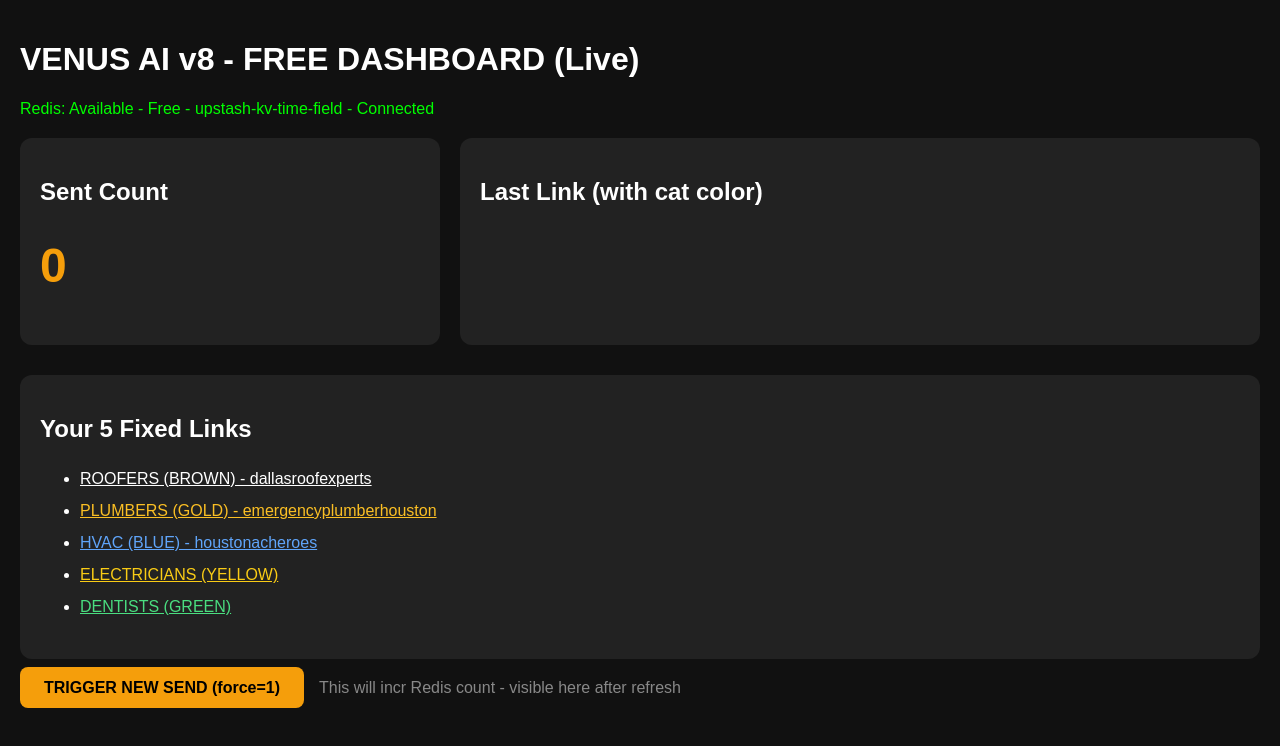
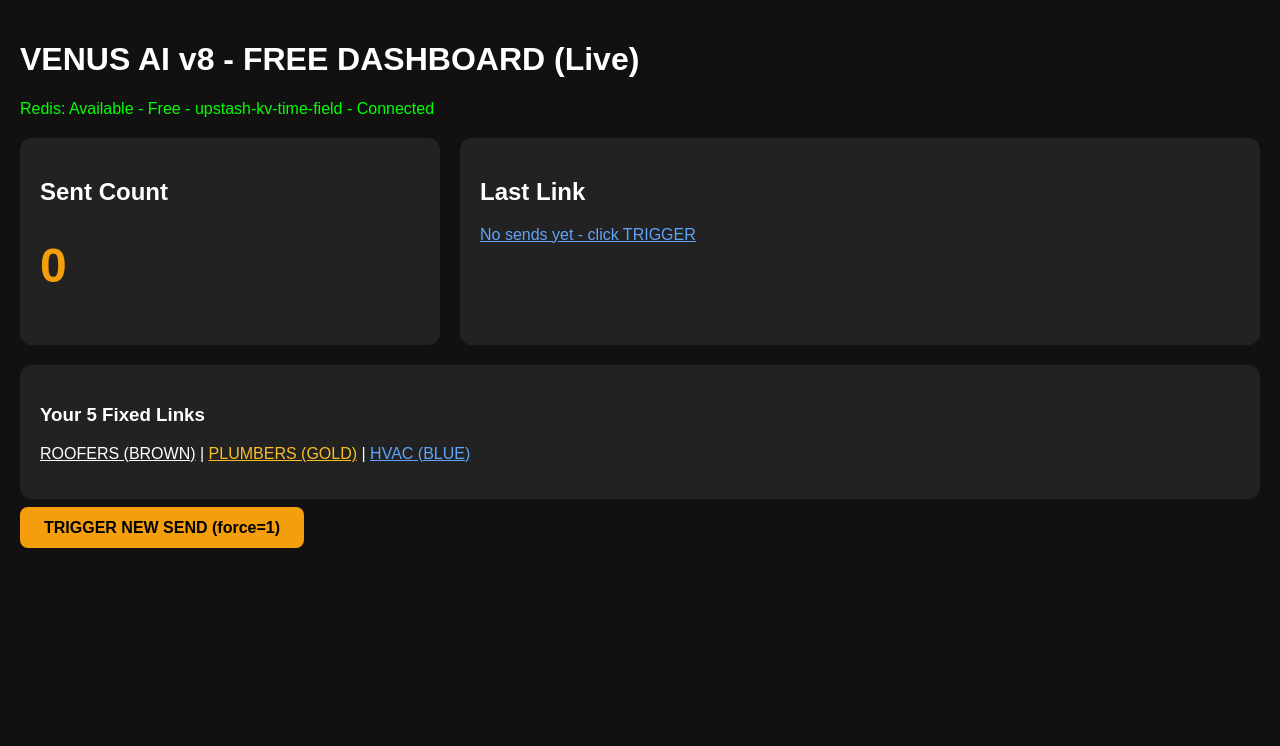
Before and after one commit to venusplaza7-dot/venus-ai-v7, a Next.js app: page /dashboard in a window 1280 px wide. Shown: the top 746 px of the page. Built offline with nearby package versions, Linux system fonts and the light colour scheme.

Commit message:
Refactor Dashboard data fetching logic
Removed redundant token and URL checks, streamlined fetch logic for sent count and last link.

```diff
--- a/app/dashboard/page.tsx
+++ b/app/dashboard/page.tsx
@@ -1,58 +1,42 @@
 export const dynamic = 'force-dynamic';
 
 export default async function Dashboard(){
-  const url = process.env.KV_REST_API_URL || process.env.UPSTASH_REDIS_REST_URL;
-  const token = process.env.KV_REST_API_TOKEN || process.env.UPSTASH_REDIS_REST_TOKEN;
+  const url = process.env.KV_REST_API_URL;
+  const token = process.env.KV_REST_API_TOKEN;
+  let sent = 0; let last = 'No sends yet - click TRIGGER';
 
-  let sent = 0, last = '', allLinks:any[] = [];
-
-  try{
-    if(url && token){
-      const h = {Authorization:`Bearer ${token}`};
-      const s = await fetch(`${url}/get/sent_count`,{headers:h,cache:'no-store'}).then(r=>r.json());
-      const l = await fetch(`${url}/get/last_link`,{headers:h,cache:'no-store'}).then(r=>r.json());
-      sent = parseInt(s.result||'0');
-      last = l.result || 'No sends yet';
-    }
-  }catch{}
+  if(url && token){
+    const h = {Authorization:`Bearer ${token}`};
+    try{
+      const res = await fetch(`${url}/mget/sent_count/last_link`,{headers:h,cache:'no-store'}).then(r=>r.json());
+      // res.result is array [sent_count, last_link]
+      if(res.result){
+        sent = parseInt(res.result[0]||'0');
+        last = res.result[1] || last;
+      }
+    }catch{}
+  }
 
   return (
     <div style={{padding:'20px',fontFamily:'sans-serif',background:'#111',color:'#fff',minHeight:'100vh'}}>
       <h1>VENUS AI v8 - FREE DASHBOARD (Live)</h1>
       <p style={{color:'#0f0'}}>Redis: Available - Free - upstash-kv-time-field - Connected</p>
-
       <div style={{display:'flex',gap:'20px',marginTop:'20px'}}>
         <div style={{background:'#222',padding:'20px',borderRadius:'12px',flex:1}}>
           <h2>Sent Count</h2>
           <h1 style={{fontSize:'48px',color:'#f59e0b'}}>{sent}</h1>
         </div>
         <div style={{background:'#222',padding:'20px',borderRadius:'12px',flex:2}}>
-          <h2>Last Link (with cat color)</h2>
+          <h2>Last Link</h2>
           <a href={last} target="_blank" style={{color:'#60a5fa',wordBreak:'break-all'}}>{last}</a>
-          <div style={{marginTop:'10px'}}>
-            {last.includes('roofers') && <span style={{background:'#78350f',padding:'5px 10px',borderRadius:'5px'}}>BROWN - ROOFERS</span>}
-            {last.includes('plumbers') && <span style={{background:'#a16207',padding:'5px 10px',borderRadius:'5px'}}>GOLD - PLUMBERS</span>}
-            {last.includes('hvac') && <span style={{background:'#1e40af',padding:'5px 10px',borderRadius:'5px'}}>BLUE - HVAC</span>}
-            {last.includes('electricians') && <span style={{background:'#ca8a04',padding:'5px 10px',borderRadius:'5px'}}>YELLOW - ELECTRICIANS</span>}
-            {last.includes('dentists') && <span style={{background:'#15803d',padding:'5px 10px',borderRadius:'5px'}}>GREEN - DENTISTS</span>}
-          </div>
         </div>
       </div>
-
-      <div style={{marginTop:'30px',background:'#222',padding:'20px',borderRadius:'12px'}}>
-        <h2>Your 5 Fixed Links</h2>
-        <ul style={{lineHeight:'2'}}>
-          <li><a href="https://venus-ai-v8.vercel.app/p/dallasroofexperts-com?cat=roofers" style={{color:'#fff'}}>ROOFERS (BROWN) - dallasroofexperts</a></li>
-          <li><a href="https://venus-ai-v8.vercel.app/p/emergencyplumberhouston-com?cat=plumbers" style={{color:'#fbbf24'}}>PLUMBERS (GOLD) - emergencyplumberhouston</a></li>
-          <li><a href="https://venus-ai-v8.vercel.app/p/houstonacheroes-com?cat=hvac" style={{color:'#60a5fa'}}>HVAC (BLUE) - houstonacheroes</a></li>
-          <li><a href="https://venus-ai-v8.vercel.app/p/houstonelectricpros-com?cat=electricians" style={{color:'#facc15'}}>ELECTRICIANS (YELLOW)</a></li>
-          <li><a href="https://venus-ai-v8.vercel.app/p/dallassmiles-com?cat=dentists" style={{color:'#4ade80'}}>DENTISTS (GREEN)</a></li>
-        </ul>
+      <div style={{marginTop:'20px',background:'#222',padding:'20px',borderRadius:'12px'}}>
+        <h3>Your 5 Fixed Links</h3>
+        <p><a href="/p/dallasroofexperts-com?cat=roofers" style={{color:'#fff'}}>ROOFERS (BROWN)</a> | <a href="/p/emergencyplumberhouston-com?cat=plumbers" style={{color:'#fbbf24'}}>PLUMBERS (GOLD)</a> | <a href="/p/houstonacheroes-com?cat=hvac" style={{color:'#60a5fa'}}>HVAC (BLUE)</a></p>
       </div>
-
       <div style={{marginTop:'20px'}}>
         <a href="/api/real?force=1" target="_blank" style={{background:'#f59e0b',color:'#000',padding:'12px 24px',borderRadius:'8px',textDecoration:'none',fontWeight:'bold'}}>TRIGGER NEW SEND (force=1)</a>
-        <span style={{marginLeft:'15px',color:'#888'}}>This will incr Redis count - visible here after refresh</span>
       </div>
     </div>
   );
```
